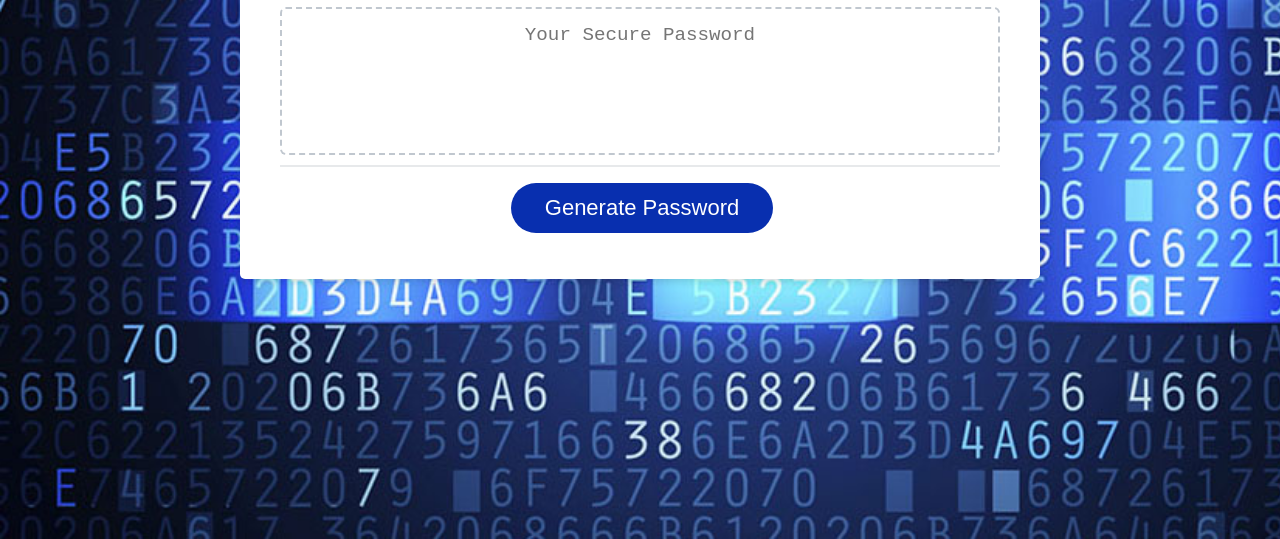
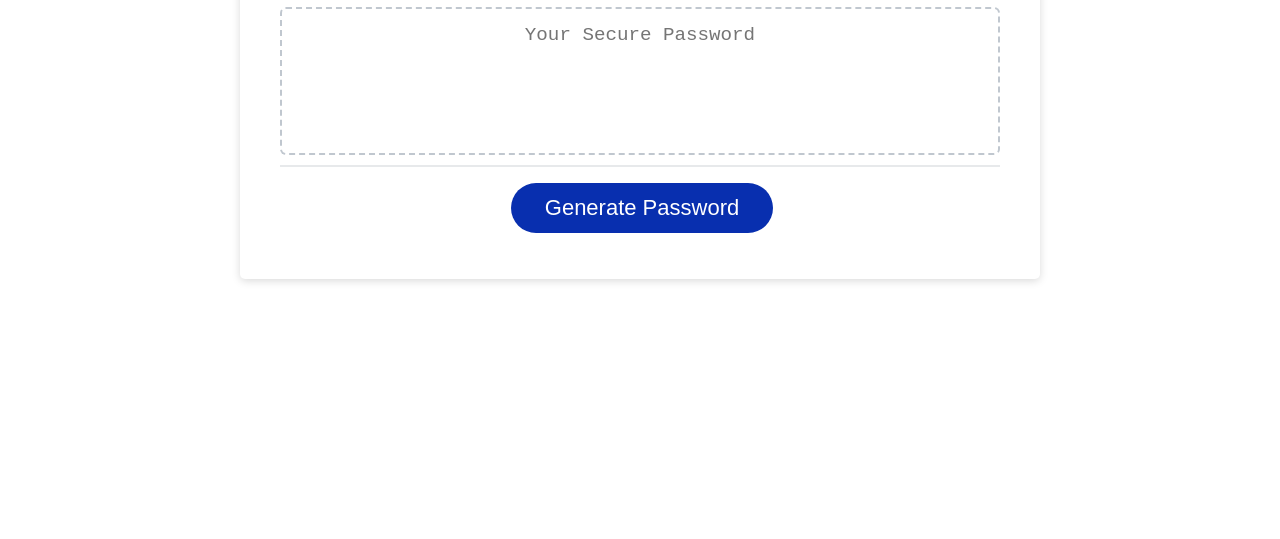
Before and after one commit to Gemma-Wood/Password-Generator, a plain HTML site: page index.html in a window 1280 px wide. Shown: the part 261-800 px from the top of the page. Drawn offline with Linux system fonts and the light colour scheme.

Commit message:
Amended CSS

```diff
--- a/style.css
+++ b/style.css
@@ -20,7 +20,6 @@ h1 {
 
 body {
   font-family: sans-serif;
-  background-image: url("../assets/password-image.png");
   background-size: cover;
 }
 
```
